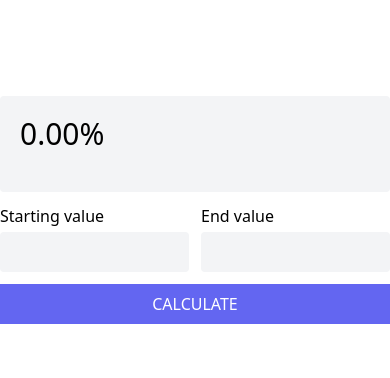
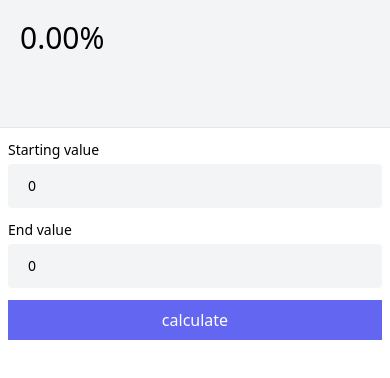
Before and after one commit to thexdev/miniapps, a Next.js app: page /calculate-percentage-increase in a window 390 px wide. Shown: the top 378 px of the page. Built offline with nearby package versions, Linux system fonts and the light colour scheme.

Commit message:
feat: responsive for mobile display

```diff
--- a/pages/calculate-percentage-increase/index.tsx
+++ b/pages/calculate-percentage-increase/index.tsx
@@ -13,35 +13,46 @@ const CreatePercentageIncrease: React.FC = () => {
     setResult(result);
   };
 
+  const setInputToZero = (e: any) => {
+    let value = e.currentTarget.value;
+    if (value.length === 0) {
+      e.currentTarget.value = '0';
+    }
+  };
+
   return (
-    <div className="mx-auto py-24 max-w-2xl">
+    <div className="mx-auto max-w-2xl">
       <div className="">
-        <div className="mb-3 p-5 h-24 bg-gray-100 rounded text-3xl">
+        <div className="mb-3 p-5 h-32 border-b bg-gray-100 text-3xl">
           {result.toFixed(2)}%
         </div>
-        <div className="grid grid-cols-2 gap-3">
+        <div className="px-2 grid grid-cols-1 gap-3 lg:grid-cols-2">
           <div>
-            <label className="mb-1 block">Starting value</label>
+            <label className="mb-1 block text-sm">Starting value</label>
             <input
-              className="py-2 px-5 bg-gray-100 rounded w-full focus:outline-none"
+              className="py-3 px-5 bg-gray-100 rounded w-full text-sm focus:outline-none"
               type="number"
               ref={startingValueRef}
+              onBlur={setInputToZero}
+              defaultValue={0}
             />
           </div>
           <div>
-            <label className="mb-1 block">End value</label>
+            <label className="mb-1 block text-sm">End value</label>
             <input
-              className="py-2 px-5 bg-gray-100 rounded w-full focus:outline-none"
+              className="py-3 px-5 bg-gray-100 rounded w-full text-sm focus:outline-none"
               type="number"
               ref={endValueRef}
+              onBlur={setInputToZero}
+              defaultValue={0}
             />
           </div>
-          <div className="col-span-2">
+          <div className="lg:col-span-2">
             <button
               className="py-2 w-full block bg-indigo-500 text-white"
               onClick={calculatePercentage}
             >
-              CALCULATE
+              calculate
             </button>
           </div>
         </div>
```
